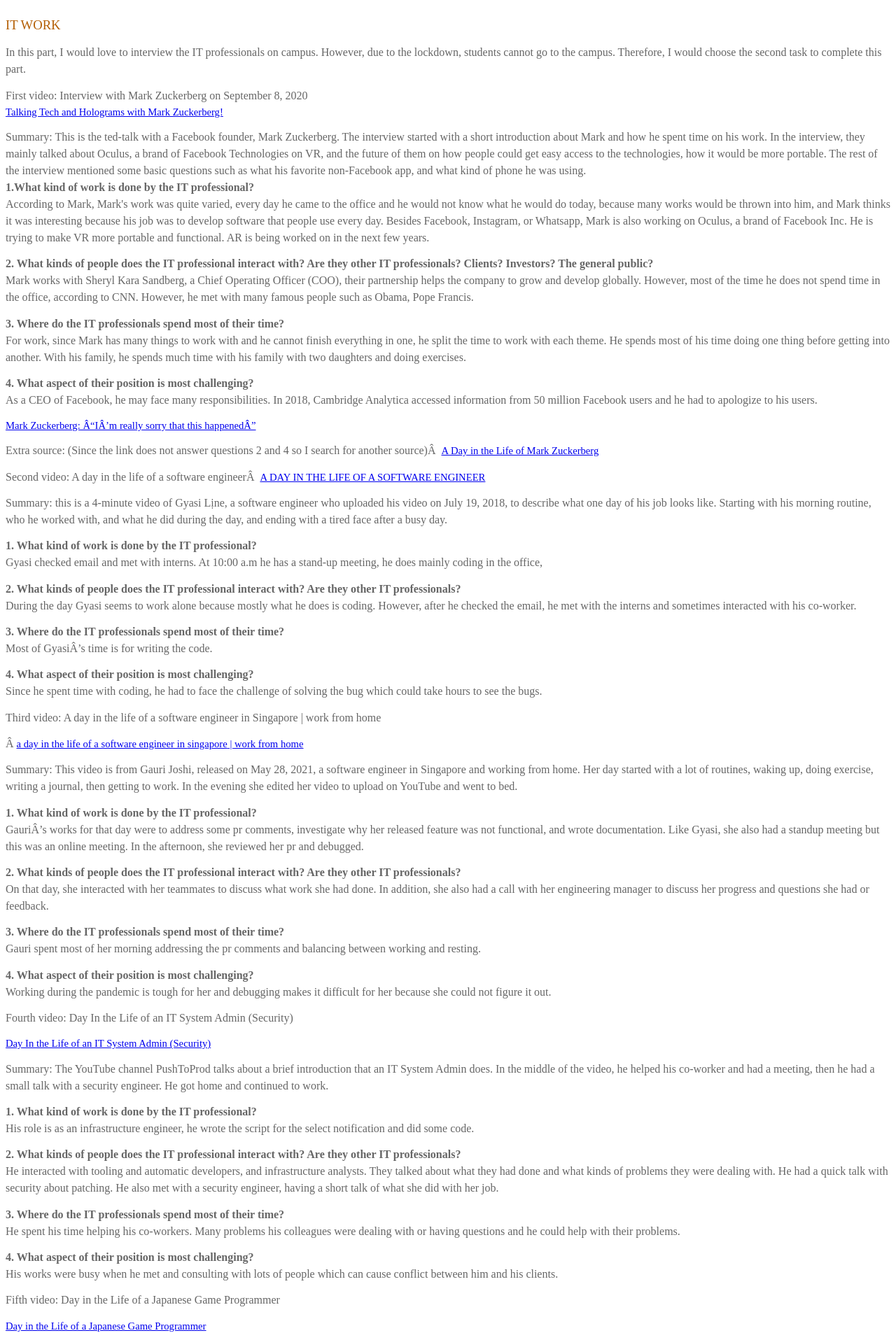
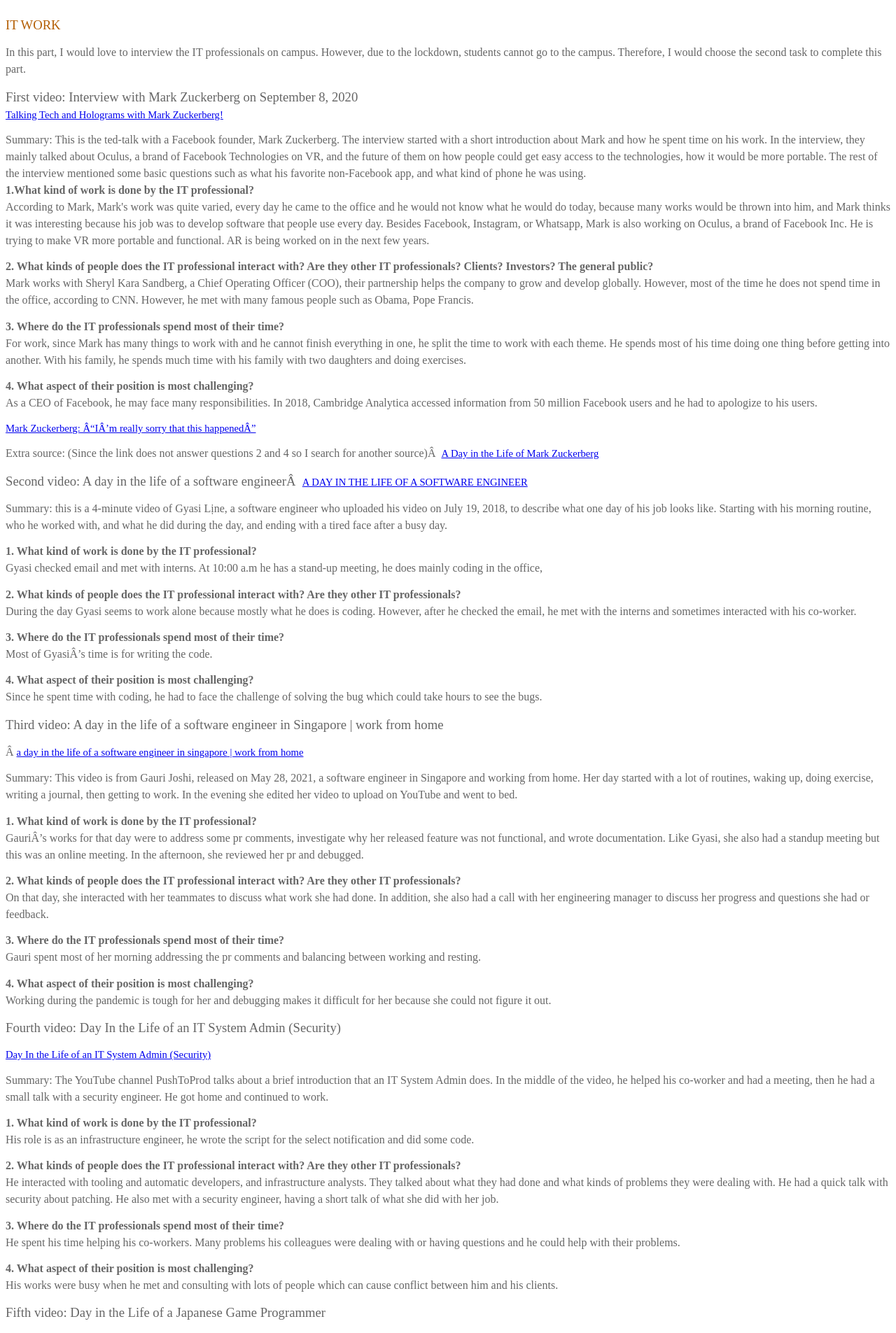
Before and after one commit to uyend312/s3904418_ITWorld, a plain HTML site: page index.html in a window 1280 px wide. Shown: the part 5600-7505 px from the top of the page at 70% size. Drawn offline with Linux system fonts and the light colour scheme.

Commit message:
Update the font size of the title of each video

```diff
--- a/index.html
+++ b/index.html
@@ -1642,7 +1642,7 @@ on campus. However, due to the lockdown, students cannot go to the campus.
 Therefore, I would choose the second task to complete this part. <o:p></o:p></span></p>
 
 <p class=MsoNormal style='line-height:150%'><span lang=EN style='font-size:
-12.0pt;line-height:150%;font-family:"Times New Roman",serif;mso-fareast-font-family:
+14.0pt;line-height:150%;font-family:"Times New Roman",serif;mso-fareast-font-family:
 "Times New Roman"'>First video: Interview with Mark Zuckerberg on September 8,
 2020 <br>
 </span><span lang=EN><a
@@ -1733,7 +1733,7 @@ mso-fareast-font-family:"Times New Roman"'><o:p></o:p></span></p>
 
 <p class=MsoNormal style='margin-top:0cm;margin-right:0cm;margin-bottom:10.0pt;
 margin-left:0cm;line-height:150%;mso-pagination:widow-orphan;background:white'><span
-lang=EN style='font-size:12.0pt;line-height:150%;font-family:"Times New Roman",serif;
+lang=EN style='font-size:14.0pt;line-height:150%;font-family:"Times New Roman",serif;
 mso-fareast-font-family:"Times New Roman"'>Second video: <span class=GramE>A
 day</span> in the life of a software engineer<span style='mso-spacerun:yes'>
 </span></span><span lang=EN><a
@@ -1795,7 +1795,7 @@ bug which could take hours to see the bugs.<o:p></o:p></span></p>
 
 <p class=MsoNormal style='margin-top:0cm;margin-right:0cm;margin-bottom:10.0pt;
 margin-left:0cm;line-height:150%;mso-pagination:widow-orphan;background:white'><span
-lang=EN style='font-size:12.0pt;line-height:150%;font-family:"Times New Roman",serif;
+lang=EN style='font-size:14.0pt;line-height:150%;font-family:"Times New Roman",serif;
 mso-fareast-font-family:"Times New Roman"'>Third video: <span class=GramE>A day</span>
 in the life of a software engineer in Singapore | work from home<o:p></o:p></span></p>
 
@@ -1865,7 +1865,7 @@ for her because she could not figure it out.<o:p></o:p></span></p>
 
 <p class=MsoNormal style='margin-top:0cm;margin-right:0cm;margin-bottom:10.0pt;
 margin-left:0cm;line-height:150%;mso-pagination:widow-orphan;background:white'><span
-lang=EN style='font-size:12.0pt;line-height:150%;font-family:"Times New Roman",serif;
+lang=EN style='font-size:14.0pt;line-height:150%;font-family:"Times New Roman",serif;
 mso-fareast-font-family:"Times New Roman"'>Fourth video: Day <span class=GramE>In</span>
 the Life of an IT System Admin (Security)<o:p></o:p></span></p>
 
@@ -1930,7 +1930,7 @@ conflict between him and his clients.<o:p></o:p></span></p>
 
 <p class=MsoNormal style='margin-top:0cm;margin-right:0cm;margin-bottom:10.0pt;
 margin-left:0cm;line-height:150%;mso-pagination:widow-orphan;background:white'><span
-lang=EN style='font-size:12.0pt;line-height:150%;font-family:"Times New Roman",serif;
+lang=EN style='font-size:14.0pt;line-height:150%;font-family:"Times New Roman",serif;
 mso-fareast-font-family:"Times New Roman"'>Fifth video: Day in the Life of a
 Japanese Game Programmer<o:p></o:p></span></p>
 
@@ -1997,7 +1997,7 @@ they have big projects, he had to work more time than usual.<o:p></o:p></span></
 
 <p class=MsoNormal style='margin-top:0cm;margin-right:0cm;margin-bottom:10.0pt;
 margin-left:0cm;line-height:150%;mso-pagination:widow-orphan;background:white'><span
-lang=EN style='font-size:12.0pt;line-height:150%;font-family:"Times New Roman",serif;
+lang=EN style='font-size:14.0pt;line-height:150%;font-family:"Times New Roman",serif;
 mso-fareast-font-family:"Times New Roman"'>Sixth video: A Day in the Life of a
 Web Developer<o:p></o:p></span></p>
 
```
